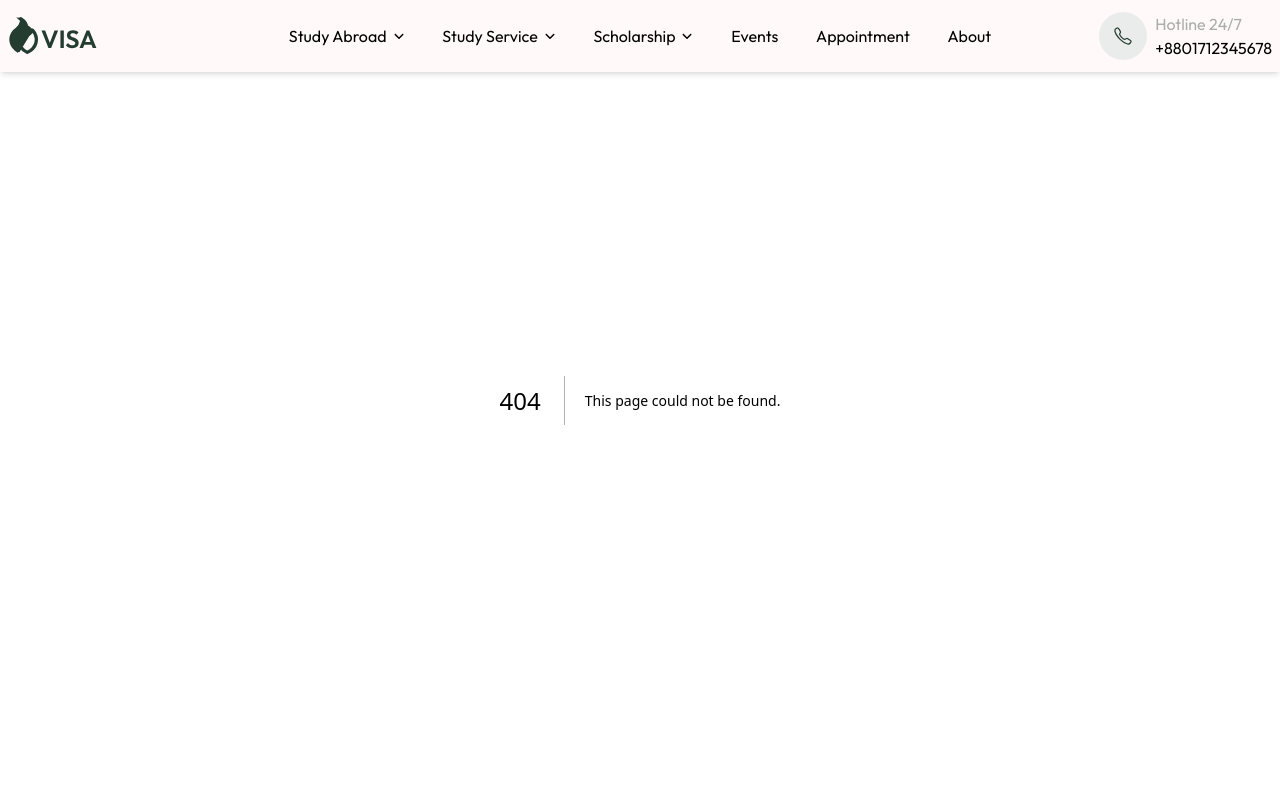
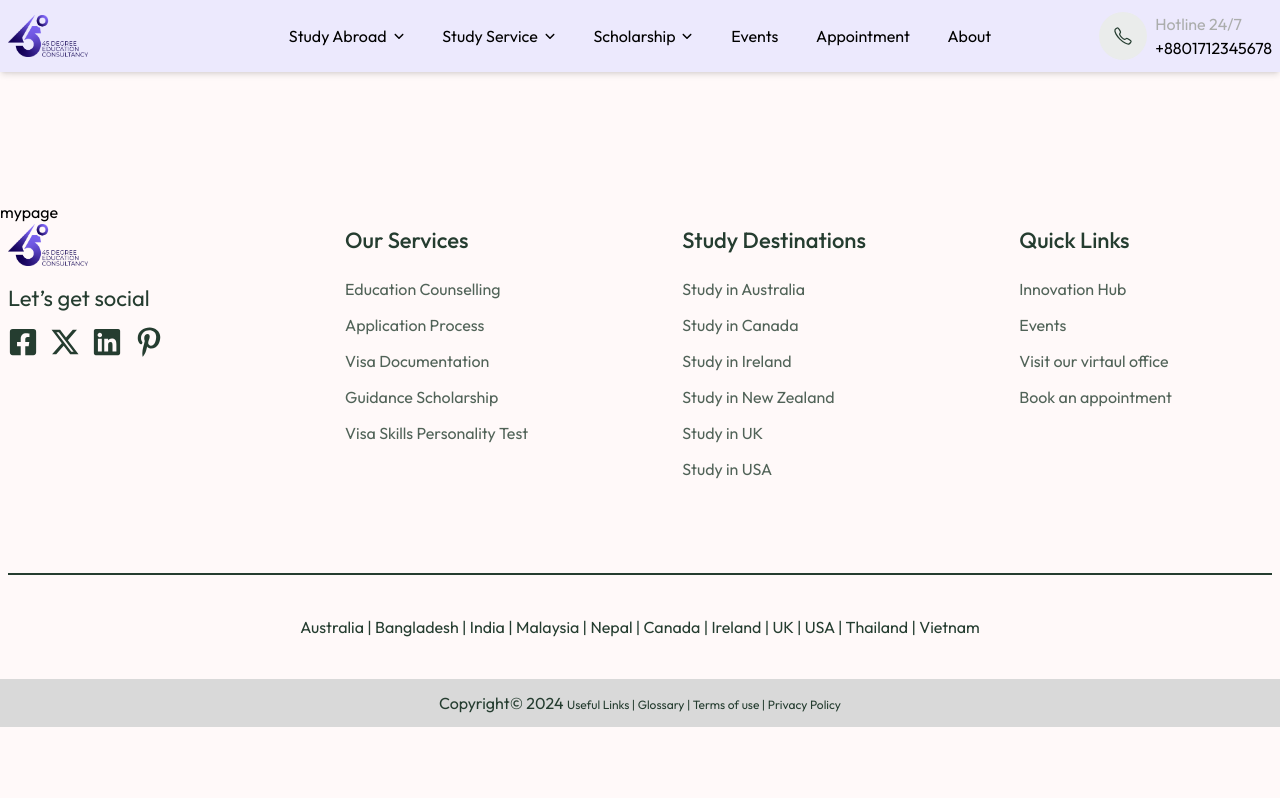
Before and after one commit to Synex-Digital/visaWebApp, a Next.js app: page /pages/mypage in a window 1280 px wide. Before the commit this address had no page. Shown: the top 798 px of the page. Built offline with nearby package versions, Linux system fonts and the light colour scheme.

Commit message:
new page added. Logo change
New page directory added for routing. Logo changed and adding new colors.

```diff
--- a/app/components/Footer.js
+++ b/app/components/Footer.js
@@ -10,7 +10,7 @@ const Footer = () => {
             <div className="container mx-auto px-2">
                 <div className="flex justify-between border-b-2 border-primary pb-20">
                     <div className="text-primary w-[20%]">
-                        <MyImage source='/assets/Logo.svg' alt='Logo.svg' className='w-auto' />
+                        <MyImage source='/assets/PrimaryLogoColor.png' alt='PrimaryLogoColor.png' className='w-20' />
                         <p className="text-[22px] mt-4 mb-3">
                             Let’s get social
                         </p>
--- a/app/components/Navbar.js
+++ b/app/components/Navbar.js
@@ -18,10 +18,12 @@ const Navbar = () => {
 
     return (
         <header>
-            <nav className="shadow-md w-full fixed z-50 bg-[#fff9f9]">
+            <nav className="shadow-md w-full fixed z-50 bg-primaryGreen6">
                 <div className="container mx-auto px-2 flex justify-between items-center py-3">
                     <div className="w-1/5">
-                        <MyImage source='/assets/Logo.svg' alt='Logo.svg' className='w-auto' />
+                        <Link href={'/'}>
+                            <MyImage source='/assets/PrimaryLogoColor.png' alt='PrimaryLogoColor.png' className='w-20' />
+                        </Link>
                     </div>
                     <div className="flex justify-between w-3/5 px-7">
 
--- a/app/components/StudyWithVisaSlides.js
+++ b/app/components/StudyWithVisaSlides.js
@@ -121,7 +121,7 @@ const StudyWithVisaSlides = () => {
                   </ReactSlick>
                </div>
                <div className="flex justify-center mt-14">
-                  <MyButton>Explore More <BsArrowUpRight /></MyButton>
+                  <MyButton link='/pages/mypage'>Explore More <BsArrowUpRight /></MyButton>
                </div>
             </div>
          </section>
--- a/app/core/MyButton.js
+++ b/app/core/MyButton.js
@@ -1,11 +1,11 @@
 import Link from 'next/link'
 import React from 'react'
 
-const MyButton = ({ children, className }) => {
+const MyButton = ({ children, className, link }) => {
    return (
       <>
          <Link
-            href={"#"}
+            href={link}
             className={`${className} bg-primary hover:bg-[#124529] duration-150 text-white text-lg font-medium px-7 py-3 rounded-xl flex items-center gap-x-3`}
          >{children}</Link>
       </>
--- a/app/page.js
+++ b/app/page.js
@@ -32,8 +32,8 @@ export default function Home() {
                             </h2>
                         </div>
                         <div className="flex gap-x-7 mt-20">
-                            <MyButton>Book a free consultation <BsArrowUpRight /></MyButton>
-                            <MyButton className='!bg-secondary hover:!bg-[#ECA517] !text-primary'>Events <BsArrowUpRight /></MyButton>
+                            <MyButton link='#'>Book a free consultation <BsArrowUpRight /></MyButton>
+                            <MyButton link='#' className='!bg-secondary hover:!bg-[#ECA517] !text-primary'>Events <BsArrowUpRight /></MyButton>
                         </div>
                     </div>
 
--- /dev/null
+++ b/app/pages/mypage/page.js
@@ -0,0 +1,9 @@
+import React from 'react'
+
+const mypage = () => {
+   return (
+      <div className='pt-[200px]'>mypage</div>
+   )
+}
+
+export default mypage
--- a/app/studyabroad/components/Content.js
+++ b/app/studyabroad/components/Content.js
@@ -61,7 +61,7 @@ const Content = () => {
                   <h5 className='font-semibold text-base leading-7 tracking-custom text-studyPagePtag opacity-80 mt-5 mb-8 w-10/12 text-center mx-auto'>Do you find Canada to be even more impressive than expected? If so, you can make your dream of studying in Canada a reality by contacting AECC today.Want to study in Canada? Get FREE counselling</h5>
 
                   <div className='flex justify-center'>
-                     <MyButton>Want to study in canada? Get Free counselling</MyButton>
+                     <MyButton link='#'>Want to study in canada? Get Free counselling</MyButton>
                   </div>
 
                </section>
@@ -109,7 +109,7 @@ const Content = () => {
                      <h5 className='font-semibold text-studyPagePtag opacity-80 mb-9'>If you're beginning to perceive Canada as a comparatively more affordable option than other countries, seek guidance from our expert AECC counsellors to start your study-abroad journey today.</h5>
                   </div>
                   <div className='flex justify-center'>
-                     <MyButton>Contact AECC</MyButton>
+                     <MyButton link='#'>Contact AECC</MyButton>
                   </div>
                </section>
 
--- a/app/studyabroad/components/StudyAbroadBanner.js
+++ b/app/studyabroad/components/StudyAbroadBanner.js
@@ -14,7 +14,7 @@ const StudyAbroadBanner = () => {
                      end to end expert guidance from us.</p>
                </div>
 
-               <MyButton>Get Started For Free</MyButton>
+               <MyButton link='#'>Get Started For Free</MyButton>
 
                {/* banner hero */}
                <div className="absolute bottom-16 right-0 -translate-x-20">
--- a/tailwind.config.js
+++ b/tailwind.config.js
@@ -20,6 +20,9 @@ module.exports = {
                 studyPagePtag: "#344A3E",
                 courseFeeBorder: "rgba(52, 74, 62, .2)",
                 courseFeeText: "rgba(52, 74, 62, .84)",
+
+                // new colors
+                primaryGreen6: '#ECE9FD',
             },
             fontSize: {
                 '28px': '28px',
```
Also changed, not shown: public/assets/PrimaryLogoColor.png (added).
